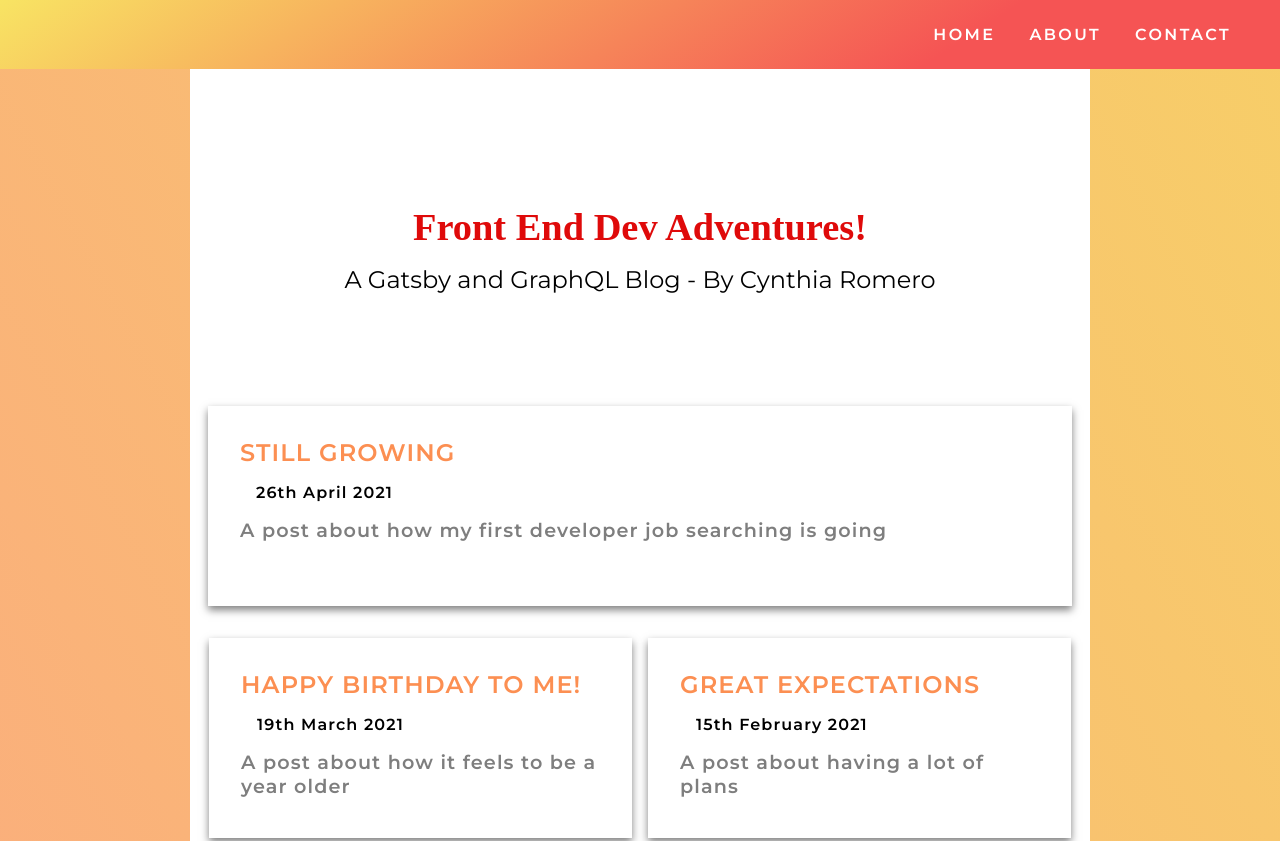
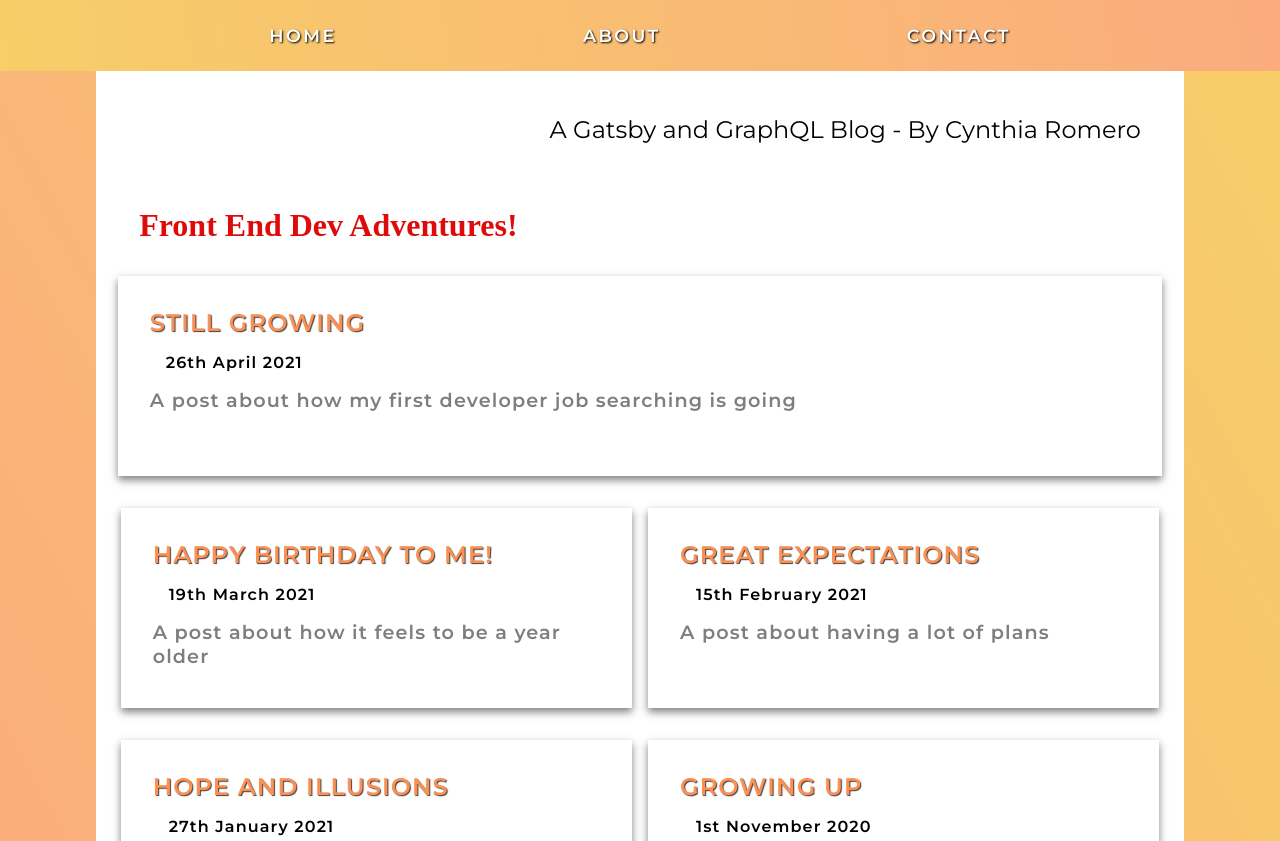
Before and after one commit to Ceyene/MyBlog, a Gatsby site: page / in a window 1280 px wide. Shown: the top 841 px of the page. Built offline with nearby package versions, Linux system fonts and the light colour scheme; Gatsby itself is replaced by a stand-in of ours; a web font is replaced by a local one.

Commit message:
Some styling corrections

```diff
--- a/src/components/header.js
+++ b/src/components/header.js
@@ -7,14 +7,12 @@ const Header = () => {
       <Link to="/" className="sticky-nav-button">
         Home
       </Link>
-      <div className="sticky-nav-stack">
       <Link to="/about" className="sticky-nav-button">
         About
       </Link>
       <Link to="/contact" className="sticky-nav-button">
         Contact
       </Link>
-      </div>
     </nav>
   );
 };
--- a/src/styles/style.scss
+++ b/src/styles/style.scss
@@ -16,7 +16,8 @@
 
 .main {
   width: 85vw;
-  max-width: 900px;
+  max-width: 1200px;
+  min-width: 280px;
   min-height: 90vh;
   margin: 0 auto;
   background-color: $color-white;
@@ -28,7 +29,7 @@
   padding: 1.5rem 0;
 
   &-title {
-    font-size: 2.4rem;
+    font-size: 2rem;
     text-align: center;
     color: $color-red;
     margin-top: 6rem;
@@ -48,9 +49,8 @@
   padding: 1rem 1.5rem;
   display: flex;
   flex-direction: row;
-  justify-content: flex-end;
+  justify-content: space-evenly;
   align-items: center;
-  font-size: 1.2rem;
   width: 100%;
   position: sticky;
   z-index: 10;
@@ -61,14 +61,19 @@
     color: $color-white;
     background: transparent;
     border: 0.1rem solid transparent;
-    padding: 0.5rem;
-    margin-right: 1rem;
+    padding: 0.5rem 0;
     text-align: center;
     display: inline-block;
     text-decoration: none;
+    font-size: 0.85rem;
     font-weight: 600;
     text-transform: uppercase;
+    text-shadow: 1px 1px 2px black;
     letter-spacing: 0.15rem;
+
+    @media (min-width: 700px) {
+      font-size: 1.1rem;
+    }
   }
 }
 
@@ -148,6 +153,7 @@
 
   &-title {
     text-transform: uppercase;
+    text-shadow: 1px 1px 1px rgba(0, 0, 0, 0.75);
     color: $color-salmon;
   }
 
@@ -171,6 +177,7 @@
     margin: 2rem 0;
     font-size: 3rem;
     color: $color-salmon;
+    text-shadow: 1px 1px 1px rgba(0, 0, 0, 0.7);
   }
 
   &-date {
--- a/src/styles/variables.scss
+++ b/src/styles/variables.scss
@@ -2,7 +2,7 @@
 
 $color-white: #ffffff;
 $background-color: linear-gradient(62deg, #fbab7e 0%, #f7ce68 100%);
-$nav-background: linear-gradient(147deg, #f8e463 0%, #f55454 74%);
+$nav-background: linear-gradient(262deg, #fbab7e 0%, #f7ce68 100%);
 $color-salmon: #fc8f52;
 $color-black: #000000;
 $color-red: #df0a0a;
```
Lines whose indentation alone changed are shown as unchanged.
